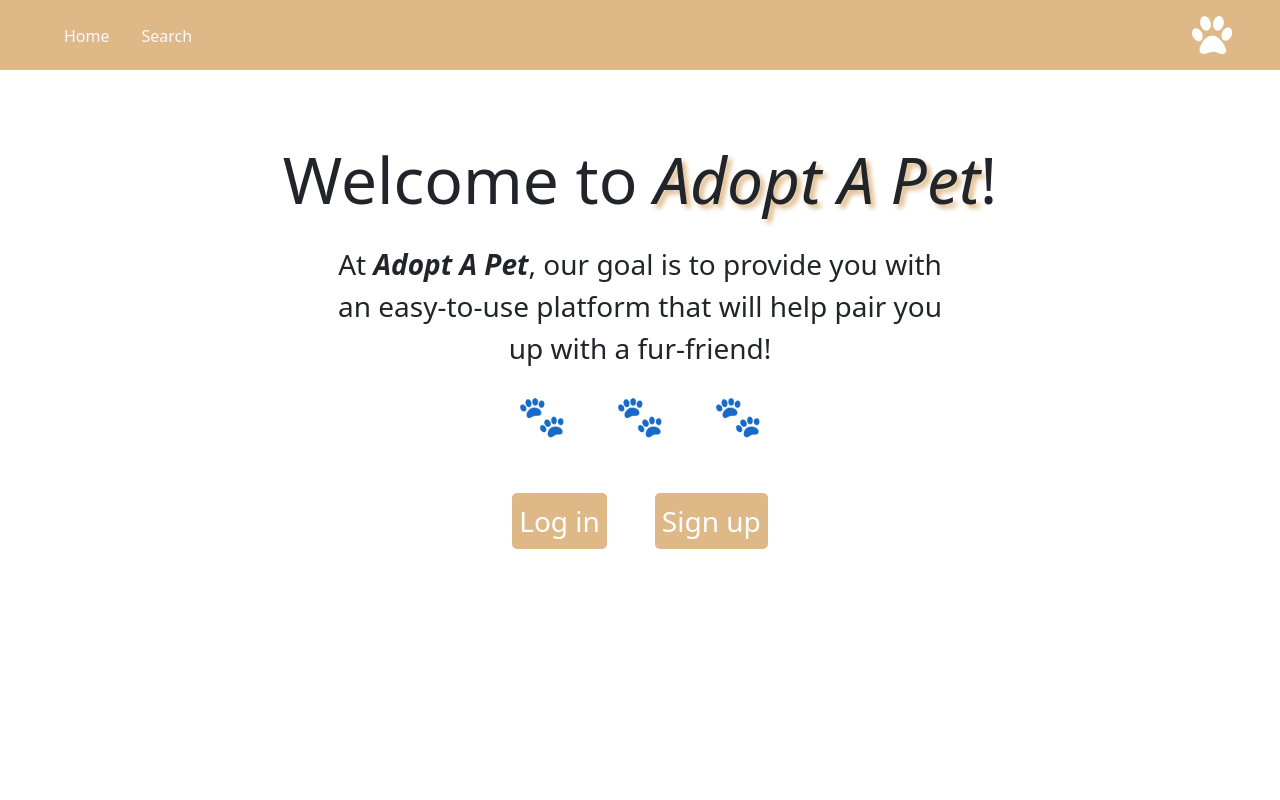
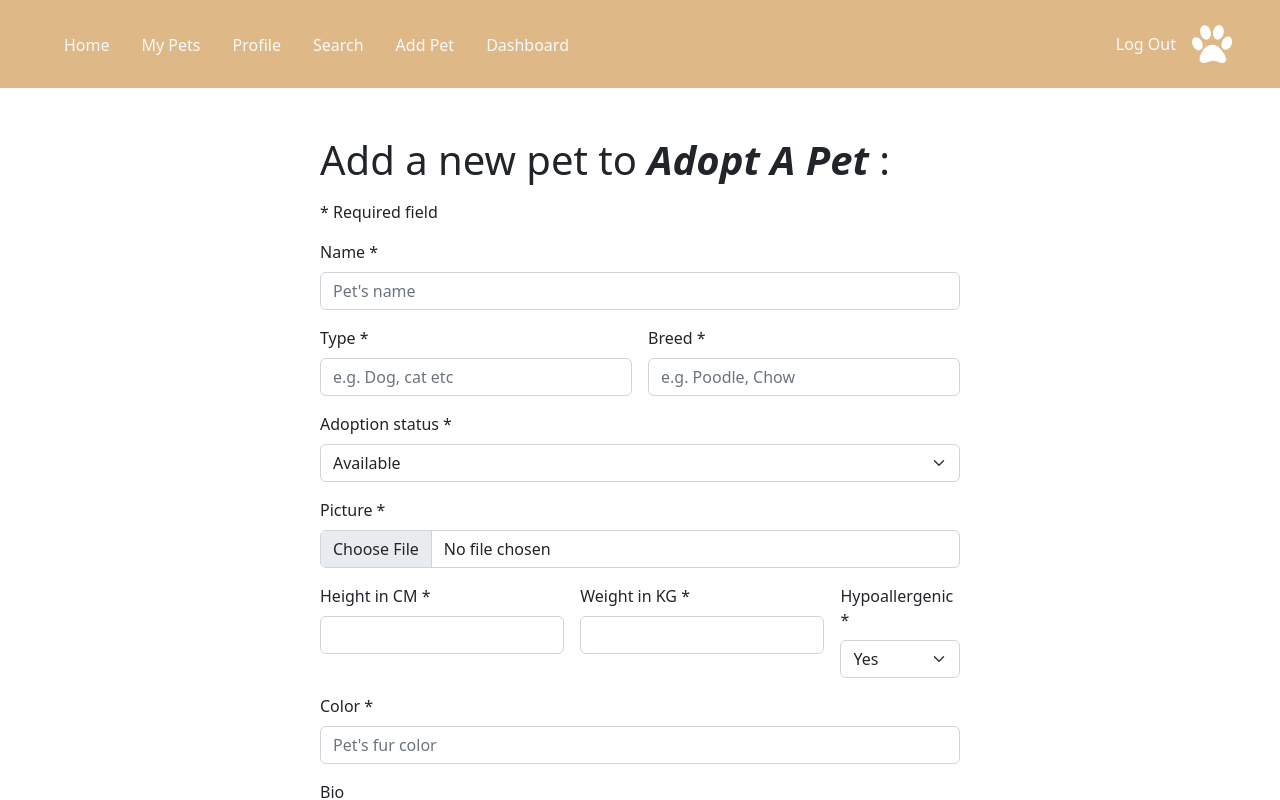
Before and after one commit to cheligsher/pet-adoption-fe, a React (Create React App) app: page /addpet in a window 1280 px wide. Before the commit this address led to /. Shown: the top 800 px of the page. Built offline with nearby package versions, Linux system fonts and the light colour scheme; sample sign-in values are in the browser's storage.

Commit message:
updated progress

```diff
--- a/src/App.js
+++ b/src/App.js
@@ -12,8 +12,12 @@ import Search from "./components/Search";
 import AppContext from "./context/AppContext";
 
 function App() {
-  const [user, setUser] = useState(false);
-  const [userDetails, setUserDetails] = useState({
+  const [user, setUser] = useState(JSON.parse(localStorage.getItem("token")) ? true : false);
+
+
+  const [userDetails, setUserDetails] = useState(
+    JSON.parse(localStorage.getItem("user")) ? JSON.parse(localStorage.getItem("user")) :
+    {
     email: "",
     phone: "",
     firstName: "",
@@ -25,11 +29,11 @@ function App() {
     type: "",
     name: "",
     breed: "",
-    adoptionStatus: "",
+    adoptionStatus: "Available",
     picture: "",
     height: "",
     weight: "",
-    hypoallergenic: false,
+    hypoallergenic: "Yes",
     color: "",
     bio: "",
     dietary: ""
--- a/src/components/AddPet.jsx
+++ b/src/components/AddPet.jsx
@@ -5,6 +5,7 @@ import AppContext from "../context/AppContext";
 
 function AddPet() {
   // move state here
+
   const { petDetails, setPetDetails } = useContext(AppContext);
   const {
     type,
@@ -36,6 +37,7 @@ function AddPet() {
       petData.append("dietary", dietary);
 
       const token = JSON.parse(localStorage.getItem("token"));
+      console.log(petDetails)
       const res = await axios.post("http://localhost:8080/pet", petData, {
         headers: { authorization: `Bearer ${token}` },
       });
@@ -44,7 +46,7 @@ function AddPet() {
         type: "",
         name: "",
         breed: "",
-        adoptionStatus: "",
+        adoptionStatus: "Available",
         height: "",
         weight: "",
         hypoallergenic: "",
@@ -69,7 +71,8 @@ function AddPet() {
       </h1>
       <Form>
         <Form.Group className="mb-3">
-          <Form.Label>Name</Form.Label>
+          <div className="my-3">* Required field</div>
+          <Form.Label>Name *</Form.Label>
           <Form.Control
             type="text"
             value={name}
@@ -84,7 +87,7 @@ function AddPet() {
         </Form.Group>
         <div className="d-flex flex-row">
           <Form.Group className="mb-3 me-3 flex-fill">
-            <Form.Label>Type</Form.Label>
+            <Form.Label>Type *</Form.Label>
             <Form.Control
               type="text"
               value={type}
@@ -98,7 +101,7 @@ function AddPet() {
             />
           </Form.Group>
           <Form.Group className="mb-3 flex-fill">
-            <Form.Label>Breed</Form.Label>
+            <Form.Label>Breed *</Form.Label>
             <Form.Control
               type="text"
               value={breed}
@@ -113,10 +116,10 @@ function AddPet() {
           </Form.Group>
         </div>
         <Form.Group className="mb-3">
-          <Form.Label>Adoption status</Form.Label>
+          <Form.Label>Adoption status *</Form.Label>
           <select
             class="form-select"
-            value={adoptionStatus}
+
             id="inputGroupSelect01"
             onChange={(e) =>
               setPetDetails({
@@ -125,30 +128,23 @@ function AddPet() {
               })
             }
           >
-            <option selected>Choose...</option>
             <option value="Available">Available</option>
             <option value="Fostered">Fostered</option>
             <option value="Adopted">Adopted</option>
           </select>
         </Form.Group>
         <Form.Group className="mb-3">
-          <Form.Label>Picture</Form.Label>
+          <Form.Label>Picture *</Form.Label>
           <input
             type="file"
             class="form-control"
-            // onChange={(e) =>
-            //     setPetDetails({
-            //       ...petDetails,
-            //       picture: e.target.files,
-            //     })
-            //   }
             onChange={(e) => setPetImage(e.target.files[0])}
             accept="image/*"
           ></input>
         </Form.Group>
         <div className="d-flex flex-row">
           <Form.Group className="mb-3 me-3 flex-fill">
-            <Form.Label>Height in CM</Form.Label>
+            <Form.Label>Height in CM *</Form.Label>
             <Form.Control
               type="number"
               value={height}
@@ -161,7 +157,7 @@ function AddPet() {
             />
           </Form.Group>
           <Form.Group className="mb-3 me-3 flex-fill">
-            <Form.Label>Weight in KG</Form.Label>
+            <Form.Label>Weight in KG *</Form.Label>
             <Form.Control
               type="number"
               value={weight}
@@ -174,26 +170,24 @@ function AddPet() {
             />
           </Form.Group>
           <Form.Group className="mb-3 flex-fill">
-            <Form.Label>Hypoallergenic</Form.Label>
+            <Form.Label>Hypoallergenic *</Form.Label>
             <select
               class="form-select"
-              value={hypoallergenic}
               id="inputGroupSelect02"
               onChange={(e) =>
                 setPetDetails({
                   ...petDetails,
-                  hypoallergenic: true,
+                  hypoallergenic: e.target.value,
                 })
               }
             >
-              <option selected>Choose...</option>
-              <option value="true">Yes</option>
-              <option value="false">No</option>
+              <option selected value="Yes">Yes</option>
+              <option value="No">No</option>
             </select>
           </Form.Group>
         </div>
         <Form.Group className="mb-3">
-          <Form.Label>Color</Form.Label>
+          <Form.Label>Color *</Form.Label>
           <Form.Control
             type="text"
             value={color}
@@ -222,7 +216,7 @@ function AddPet() {
         </Form.Group>
 
         <Form.Group className="mb-3">
-          <Form.Label>Dietary restrictions</Form.Label>
+          <Form.Label>Dietary restrictions *</Form.Label>
           <Form.Control
             type="text"
             value={dietary}
--- a/src/components/LoginModal.jsx
+++ b/src/components/LoginModal.jsx
@@ -20,11 +20,20 @@ function LoginModal({ showLogin, handleLoginClose }) {
         setUser(true);
         handleLoginClose();
       }
-      setUserDetails({...userDetails, userId: res.data.userId})
+      const user = {
+        ...userDetails,
+        userId: res.data.userId,
+        firstName: res.data.firstName,
+        lastName: res.data.lastName,
+      }
+      setUserDetails(user);
+      localStorage.setItem("user", JSON.stringify(user))
+      // if theres a userid --> stay logged in?
     } catch (err) {
-      console.log(err)
-      if(err.response) {
-        alert(err.response.data)}
+      console.log(err);
+      if (err.response) {
+        alert(err.response.data);
+      }
     }
   };
   return (
--- a/src/components/MyPetPage.jsx
+++ b/src/components/MyPetPage.jsx
@@ -1,16 +1,54 @@
-import React from "react";
+import React, { useEffect, useState } from "react";
 import PetCard from "./PetCard";
 import "../styles/main.css";
+import axios from "axios";
 
 function MyPetPage() {
+  const [pets, setPets] = useState([]);
+  const [adoptedPet, setAdoptedPet] = useState("");
+
+  const fetchPets = async () => {
+    console.log("fetchedPets called")
+    const user = JSON.parse(localStorage.getItem("user"));
+    const token = JSON.parse(localStorage.getItem("token"));
+    const res = await axios.get(
+      `http://localhost:8080/pet/user/${user.userId}`,
+      {
+        headers: { authorization: `Bearer ${token}` },
+      }
+    );
+    setPets(res.data);
+  };
+
+  useEffect(() => {
+    fetchPets();
+  }, []);
+
+  const fetchPetById = async (id) => {
+      console.log("FetchbyId")
+      console.log(adoptedPet, "reset?")
+    try {
+      if(adoptedPet) return
+      const pet = await axios.get(`http://localhost:8080/pet/${id}`);
+     setAdoptedPet(pet.data);
+    } catch (err) {
+      console.log(err.message);
+    }
+  };
+
   return (
     <div className="text-center mt-5">
-      {/* {noPets &&  */}
-      <h3>You currently have no fostered/ adopted pets </h3>
-      {/* } */}
-      <div>
-        <PetCard />
-      </div>
+      {pets.adopted?.length &&
+        pets.adopted.map((pet) => {
+          const petId = pet;
+          fetchPetById(petId);
+          return (
+            <div key={adoptedPet._id}>
+              <img height={100} width={100} src={adoptedPet.picture} alt="" className="border border-dark"/>
+              <div>{adoptedPet.name}</div>
+            </div>
+          );
+        })}
     </div>
   );
 }
--- a/src/components/PetDetails.jsx
+++ b/src/components/PetDetails.jsx
@@ -18,9 +18,32 @@ function PetDetails({handleClose, show, selectedPet}) {
   };
 
   useEffect(() => {
-    getPetDetailsById();console.log(selectedPet)
+    getPetDetailsById();
+    console.log(selectedPet)
+  }, [selectedPet]);
 
-  }, [selectedPet]);
+  const handleAdopt = async(pet) => {
+    const token = JSON.parse(localStorage.getItem("token"));
+    const res = await axios.post(`http://localhost:8080/pet/${pet._id}/adopt`, {}, {
+      headers: { authorization: `Bearer ${token}` },
+    })
+    console.log(res.data)
+  }
+
+  const handleFoster = async(pet) => {
+    const token = JSON.parse(localStorage.getItem("token"));
+    const res = await axios.post(`http://localhost:8080/pet/${pet._id}/foster`, {}, {
+      headers: { authorization: `Bearer ${token}` },
+    })
+    console.log(res.data)
+  }
+
+  const handleSave = async(pet) => {
+    const token = JSON.parse(localStorage.getItem("token"));
+    const res = axios.post(`http://localhost:8080/pet/${pet._id}/adopt`, {}, {
+      headers: { authorization: `Bearer ${token}` },
+    })
+  }
 
   return (
     <div>
@@ -52,8 +75,16 @@ function PetDetails({handleClose, show, selectedPet}) {
               <div>Hypoallergenic: {pet.hypoallergenic}</div>
               <div>Dietary Restrictions: {pet.dietary}</div>
               <div>Bio: {pet.bio}</div>
+              <div className="d-flex justify-content-evenly">
+
+              <button className="mt-2" onClick={() => handleAdopt(selectedPet)}>Adopt Pet</button>
+              <button className="mt-2" onClick={() => handleFoster(selectedPet)}>Foster Pet</button>
+              <button className="mt-2" onClick={() => handleSave(selectedPet)}>Save Pet</button>
+
+              </div>
             </div>
           )}
+
         </Modal.Body>
         <Modal.Footer>
           <Button variant="secondary" onClick={handleClose}>
--- a/src/components/PetTable.jsx
+++ b/src/components/PetTable.jsx
@@ -1,6 +1,7 @@
 import React, { useState } from "react";
 import PetDetails from "./PetDetails";
 import '../styles/main.css'
+import axios from "axios";
 
 function PetTable({ pets }) {
   const handleClose = () => setShow(false);
@@ -12,10 +13,10 @@ function PetTable({ pets }) {
    handleShow()
    setSelectedPet(pet)
   };
+
   return (
     <div>
       <h3 className="text-center mx-auto">Pets</h3>
-      <div className="table-div">
         <div class="container text-center">
           <div class="row">
             {pets.length &&
@@ -33,7 +34,6 @@ function PetTable({ pets }) {
                 );
               })}
           </div>
-        </div>
       </div>
       <PetDetails handleClose={handleClose} show={show} selectedPet={selectedPet}/>
     </div>
--- a/src/components/SignUpModal.jsx
+++ b/src/components/SignUpModal.jsx
@@ -17,7 +17,7 @@ function SignUpModal({ show, handleClose, handleLoginShow }) {
       firstName: userDetails.firstName,
       lastName: userDetails.lastName,
     });
-    setUser(true);
+
     handleClose();
     handleLoginShow()
   } catch(err){
--- a/src/components/Users.jsx
+++ b/src/components/Users.jsx
@@ -10,6 +10,7 @@ function Users() {
         headers: { authorization: `Bearer ${token}` },
       });
       setUsers(allUsers.data);
+      console.log(allUsers.data)
     } catch (err) {
       console.log(err.message);
     }
--- a/src/styles/main.css
+++ b/src/styles/main.css
@@ -26,12 +26,6 @@ button {
   cursor: pointer;
 }
 
-/* .table-div{
-  overflow-y: auto;
-  height: 30vh;
-  padding: 0 10px 10px;
-} */
-
 .container > .col {
   width: 200px;
 }
```
